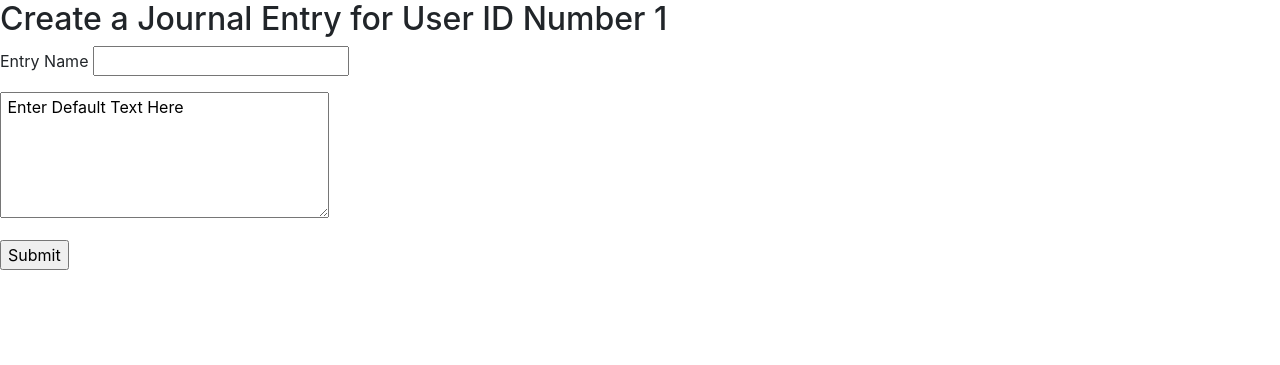
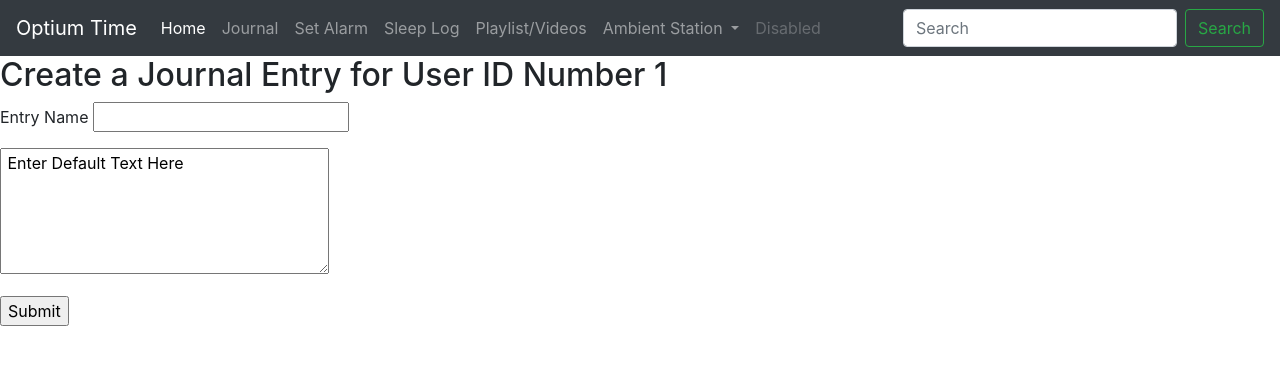
Before and after one commit to Wong-S/Optium-Time, a Flask app: page /journal-new-entries/1 in a window 1280 px wide. Shown: the top 365 px of the page. Run offline with Flask 2, Linux system fonts and the light colour scheme; some libraries are stand-ins or nearby versions.

Commit message:
Add nav bar

```diff
--- a/templates/journal_creation.html
+++ b/templates/journal_creation.html
@@ -1,10 +1,65 @@
 {% extends 'base.html' %}
 {% block title %} New Journal Page {% endblock %}
+
+{% block head %}
+
+  <link rel="stylesheet" href="/static/css/user_page_styling.css">
+
+{% endblock %}
+
+
+{% block nav%}
+<nav class="navbar navbar-expand-lg navbar-dark bg-dark">
+  <a class="navbar-brand" href="#">Optium Time</a>
+  <button class="navbar-toggler" type="button" data-toggle="collapse" data-target="#navbarSupportedContent" aria-controls="navbarSupportedContent" aria-expanded="false" aria-label="Toggle navigation">
+    <span class="navbar-toggler-icon"></span>
+  </button>
+
+  <div class="collapse navbar-collapse" id="navbarSupportedContent">
+    <ul class="navbar-nav mr-auto">
+      <li class="nav-item active">
+        <a class="nav-link" href="/user-page">Home</a>
+      </li>
+      <li class="nav-item">
+        <a class="nav-link" href="/journal/{{user_id}}">Journal</a>
+      </li>
+      <li class="nav-item">
+        <a class="nav-link" href="/set-alarm/{{user_id}}">Set Alarm</a>
+      </li>
+      <li class="nav-item">
+        <a class="nav-link" href="/sleep-log">Sleep Log</a>
+      </li>
+      <li class="nav-item">
+        <a class="nav-link" href="/video-playlist/{{user_id}}">Playlist/Videos</a>
+      </li>
+      <li class="nav-item dropdown">
+        <a class="nav-link dropdown-toggle" href="#" id="navbarDropdown" role="button" data-toggle="dropdown" aria-haspopup="true" aria-expanded="false">
+          Ambient Station
+        </a>
+        <div class="dropdown-menu" aria-labelledby="navbarDropdown">
+          <a class="dropdown-item" href="/current-playlist/{{user_id}}">Your Playlists</a>
+          <a class="dropdown-item" href="/video-categories/{{user_id}}">Search Videos</a>
+          <div class="dropdown-divider"></div>
+          <a class="dropdown-item" href="#">Something else here</a>
+        </div>
+      </li>
+      <li class="nav-item">
+        <a class="nav-link disabled" href="#">Disabled</a>
+      </li>
+    </ul>
+    <form class="form-inline my-2 my-lg-0">
+      <input class="form-control mr-sm-2" type="search" placeholder="Search" aria-label="Search">
+      <button class="btn btn-outline-success my-2 my-sm-0" type="submit">Search</button>
+    </form>
+  </div>
+</nav>
+{% endblock %}
+
 
 {% block body %}
 
 <h2>Create a Journal Entry for User ID Number {{user_id}}</h2>
-<form action="/journals/ {{user_id}}" method="POST">
+<form action="/journals/{{user_id}}" method="POST">
 
   <p>
       Entry Name <input type="text" name="entry-name" maxlength = "50" required>
```
